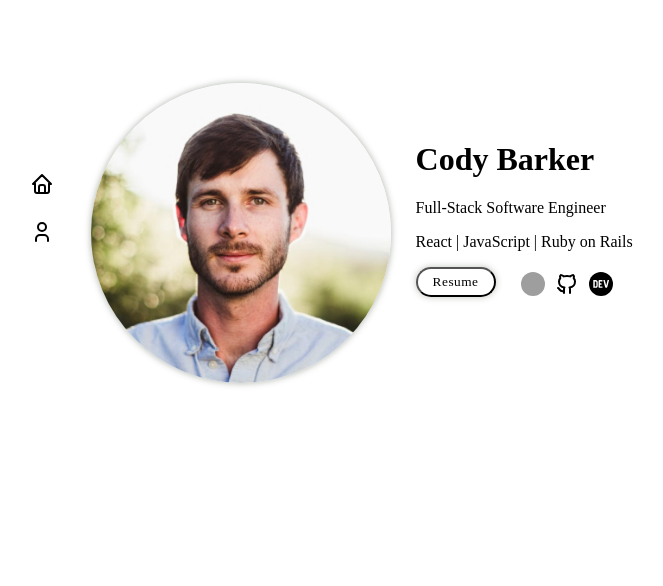
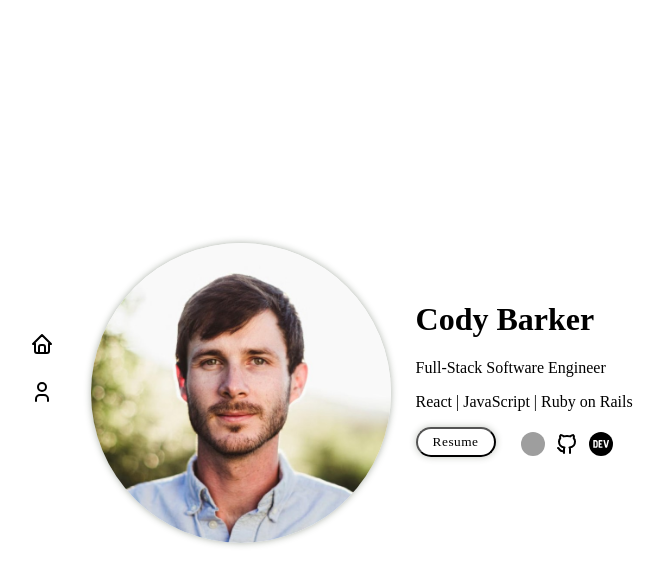
Before and after one commit to cody-barker/portfolio-website, a React (Create React App) app: page / in a window 1280 px wide. Shown: the top 586 px of the page, without its empty margins (180-843 px from the left). Built offline with nearby package versions, Linux system fonts and the light colour scheme; grey boxes are pictures that could not be loaded.

Commit message:
increase main vh to 90

```diff
--- a/src/styles/App.css
+++ b/src/styles/App.css
@@ -10,7 +10,7 @@ body {
 main {
   margin-left: 15%;
   margin-right: 15%;
-  height: 50vh;
+  height: 90vh;
   display: flex;
 }
 
```
